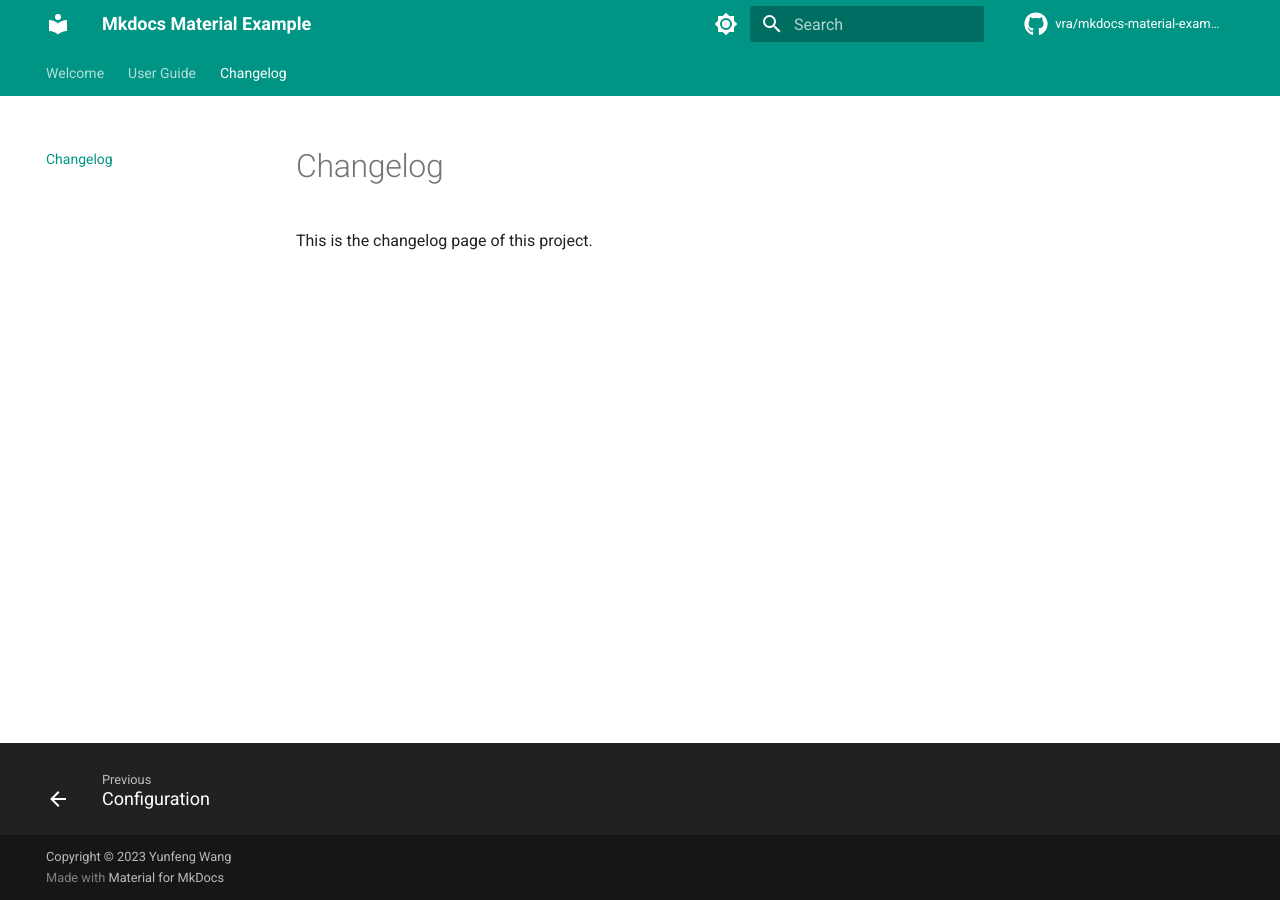
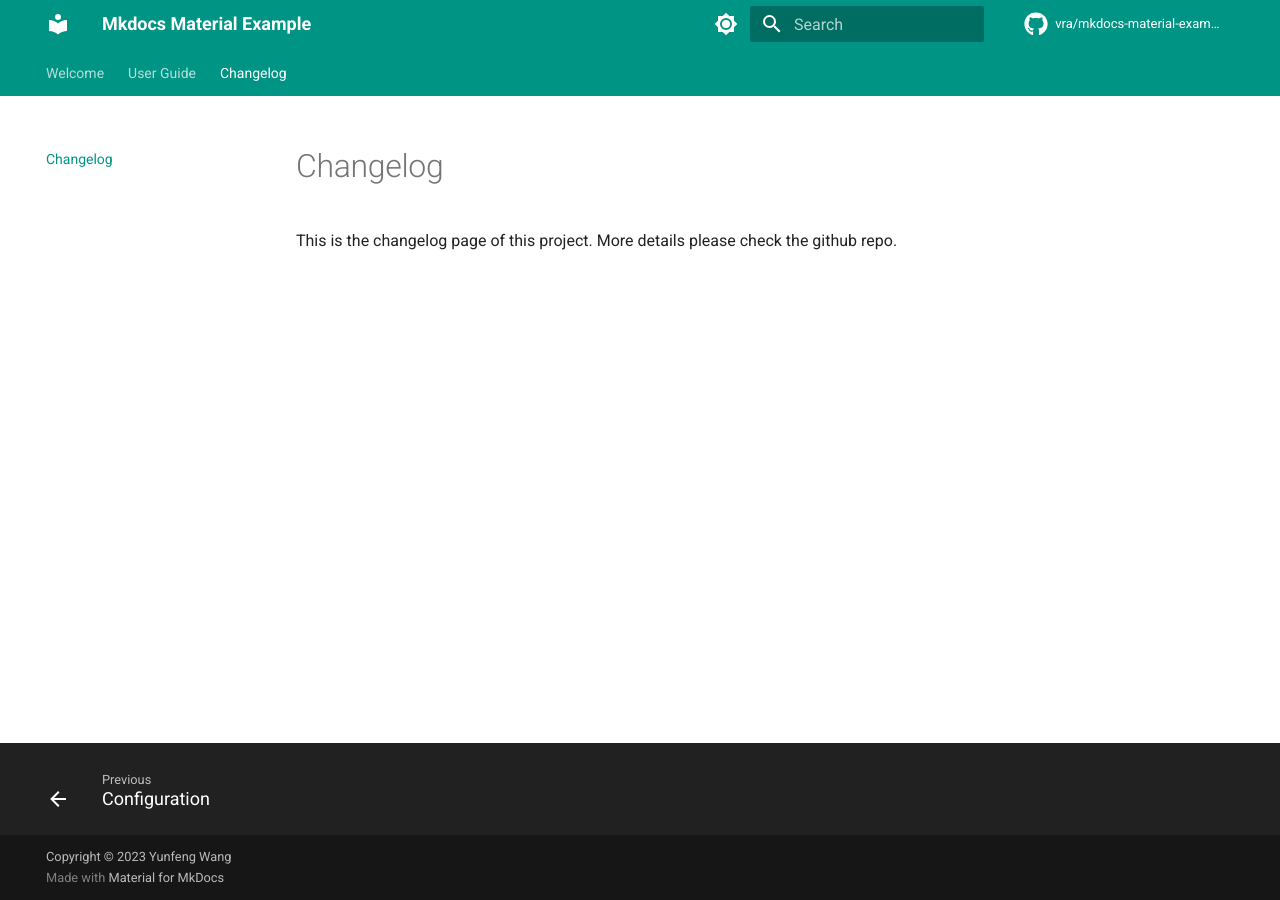
Before and after one commit to vra/mkdocs-material-example, an MkDocs documentation site: the page built from docs/changelog.md, in a window 1280 px wide. Built offline with MkDocs 1.6.1 and Material for MkDocs 9.7.7, drawn with Linux system fonts in a browser that asks for light colours; comment, search, counter and statistics services are not loaded.

Commit message:
docs: udpate

```diff
--- a/docs/changelog.md
+++ b/docs/changelog.md
@@ -1,2 +1,2 @@
 # Changelog
-This is the changelog page of this project.
+This is the changelog page of this project. More details please check the github repo.
```
